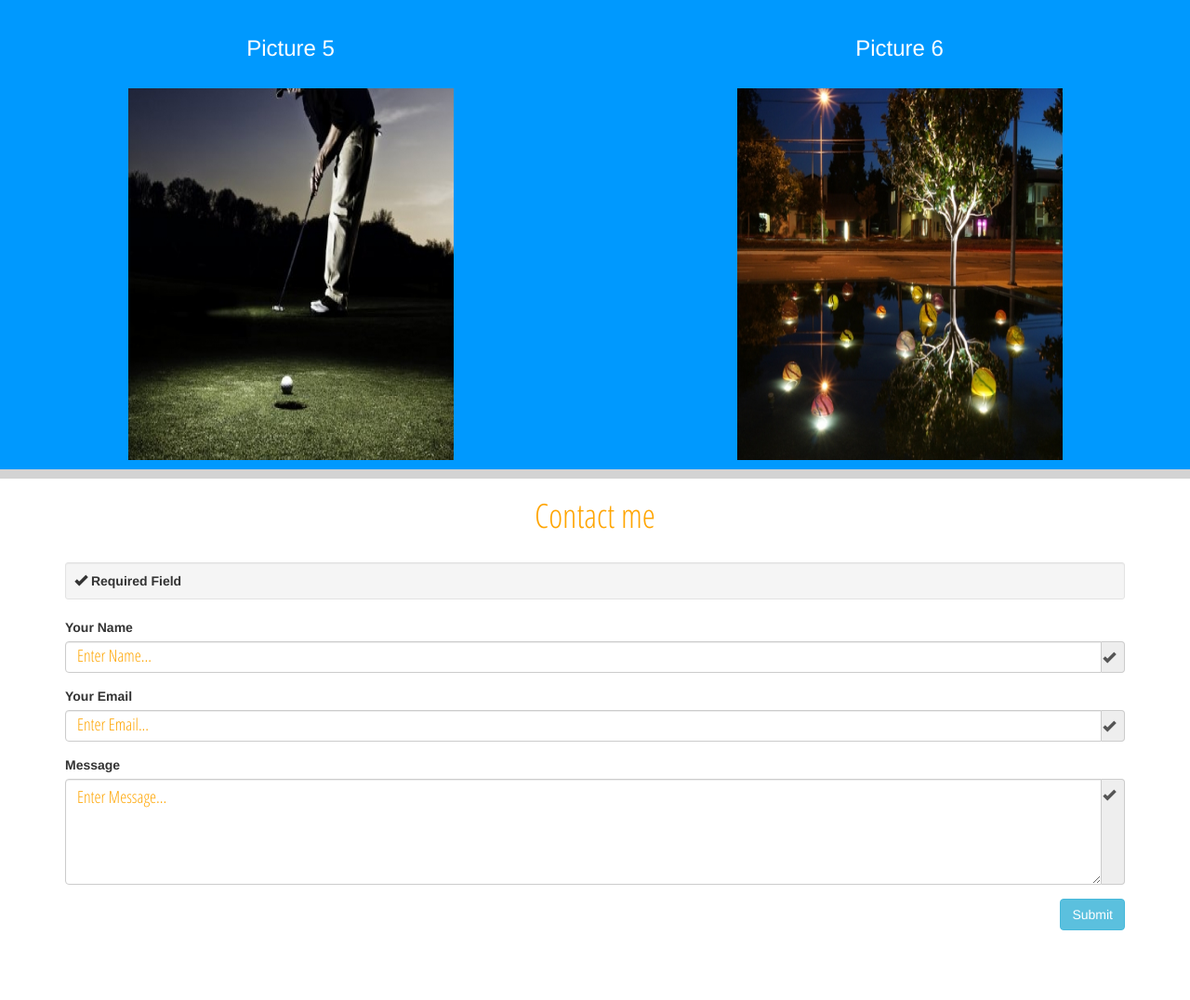
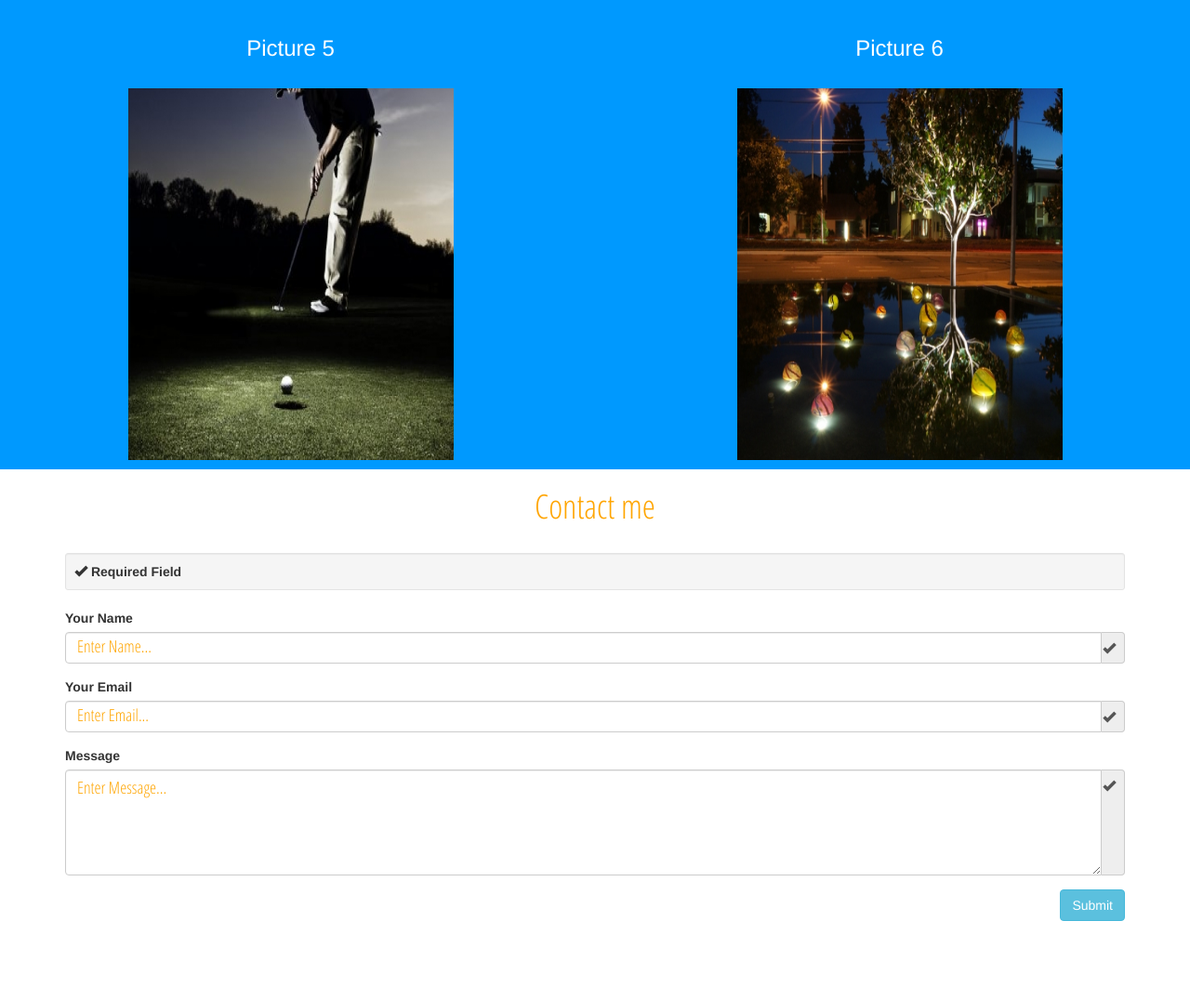
Before and after one commit to bstahler123/bootstrap, a PHP site: page / in a window 1280 px wide. Shown: the part 2512-3588 px from the top of the page at 93% size. After the commit the page ends 3503 px from the top, so only its background shows below. Run offline with PHP 8.4, Linux system fonts and the light colour scheme; some libraries are stand-ins or nearby versions.

Commit message:
5-7 last commit

```diff
--- a/custom.css
+++ b/custom.css
@@ -81,9 +81,6 @@
     background-color: rgb(0, 153, 254);
 
 }
-.portfolio-container{
-     border-bottom: 10px solid lightgrey;
-}
 
 #Portfolio h3 {
     color: white;
--- a/index.html
+++ b/index.html
@@ -86,7 +86,7 @@
         </div>
     </div>
     <!-- First row portfolio pictures -->
-<div class="portfolio-container">
+
     <div class="row" id="Portfolio">
         <div class="col-sm-6 text-center">
             <h3>Gems!</h3>
@@ -97,6 +97,7 @@
             <p><a href="https://infinite-retreat-23791.herokuapp.com/"><img src="Images/Let's Go!.png" height="350px" width="350px"></p></a>
         </div>
     </div>
+
     <!-- Second row portfolio pictures -->
     <div class="row" id="Portfolio">
         <div class="col-sm-6 text-center">
@@ -119,7 +120,7 @@
             <p><img src="Images/any (2).jpeg" height="400px" width="350px"></p>
         </div>
     </div>
-</div>
+
     <!-- Contact form -->
     <h1 class="text-center contact-header"> Contact me</h1>
     <div class="container" id="contact_form">
@@ -137,19 +138,19 @@
                     <div class="well well-sm"><i class="glyphicon glyphicon-ok "></i><strong> Required Field</strong></div>
 
 
-                    <div class="form-group wow slideInUp" >
+                    <div class="form-group wow slideInUp" data-wow-delay="0.5s">
                         <label for="InputName">Your Name</label>
                         <div class="input-group">
                             <input type="text" class="form-control" name="InputName" id="InputName" placeholder="Enter Name..." required>
                             <span class="input-group-addon"><i class="glyphicon glyphicon-ok form-control-feedback"></i></span></div>
                     </div>
-                    <div class="form-group wow slideInUp">
+                    <div class="form-group wow slideInUp" data-wow-delay="0.5s">
                         <label for="InputEmail">Your Email</label>
                         <div class="input-group">
                             <input type="email" class="form-control" id="InputEmail" name="InputEmail" placeholder="Enter Email..." required>
                             <span class="input-group-addon"><i class="glyphicon glyphicon-ok form-control-feedback"></i></span></div>
                     </div>
-                    <div class="form-group wow slideInUp">
+                    <div class="form-group wow slideInUp" data-wow-delay="0.5s">
                         <label for="InputMessage">Message</label>
                         <div class="input-group">
                             <textarea name="InputMessage" id="InputMessage" class="form-control" rows="5" placeholder="Enter Message..." required></textarea>
```
